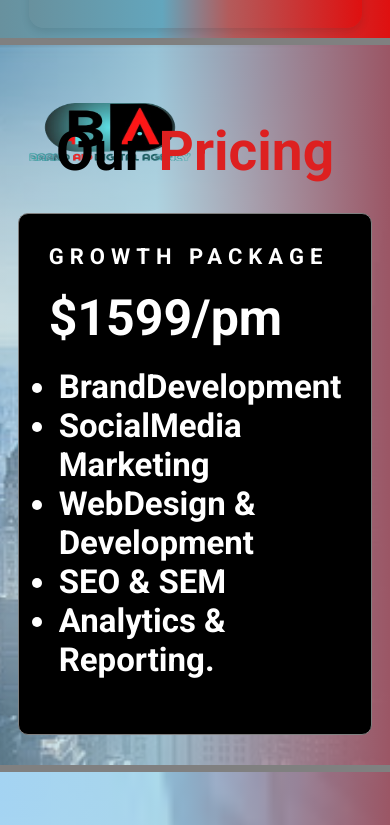
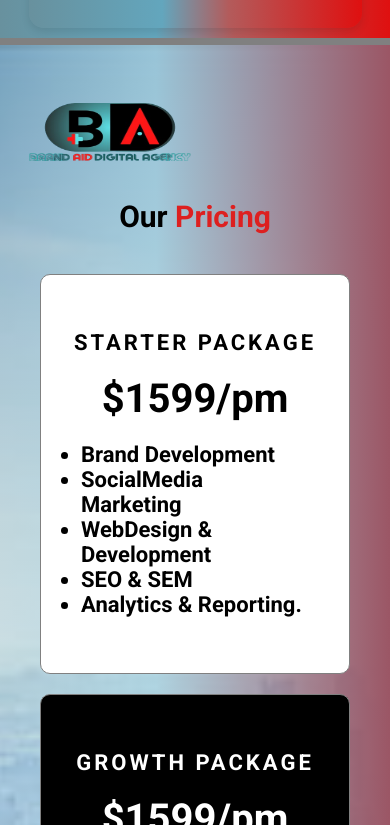
Before and after one commit to Abdirizackmasta/brand-aid-digital, a React (Vite) app: page / in a window 390 px wide. Shown: the part 7779-8604 px from the top of the page. Built offline with nearby package versions, Linux system fonts and the light colour scheme.

Commit message:
added responiveness

```diff
--- a/src/components/pricing/Pricing.jsx
+++ b/src/components/pricing/Pricing.jsx
@@ -1,5 +1,4 @@
 import styles from './Pricing.module.css'
-import logo from '../../assets/logobg.png'
 import Logo from '../logo/Logo'
 function Pricing() {
     return (
@@ -13,7 +12,7 @@ function Pricing() {
                     <p className={styles.packageTitle1}>STARTER PACKAGE</p>
                     <h1>$1599/pm</h1>
                     <ul>
-                        <li>BrandDevelopment</li>
+                        <li>Brand Development</li>
                         <li>SocialMedia Marketing</li>
                         <li>WebDesign & Development</li>
                         <li>SEO & SEM</li>
@@ -26,7 +25,7 @@ function Pricing() {
                     </p>
                     <h1>$1599/pm</h1>
                     <ul>
-                        <li>BrandDevelopment</li>
+                        <li>Brand Development</li>
                         <li>SocialMedia Marketing</li>
                         <li>WebDesign & Development</li>
                         <li>SEO & SEM</li>
@@ -37,7 +36,7 @@ function Pricing() {
                     <p  className={styles.packageTitle3}>PREMIUM PACKAGE</p>
                     <h1>$1599/pm</h1>
                     <ul>
-                        <li>BrandDevelopment</li>
+                        <li>Brand Development</li>
                         <li>SocialMedia Marketing</li>
                         <li>WebDesign & Development</li>
                         <li>SEO & SEM</li>
--- a/src/components/pricing/Pricing.module.css
+++ b/src/components/pricing/Pricing.module.css
@@ -100,3 +100,119 @@
         font-weight: 700;
         padding-left: 10px;
 }
+
+@media (max-width: 1280px){
+        .pricingHero h1{
+                font-size: 50px;
+        }
+        .packages div p{
+                font-size: 21px;
+                letter-spacing: 4px;
+        }
+        .packages div h1{
+                font-size: 45px;
+        }
+        .packages ul{
+                font-size: 30px;
+        }
+}
+@media (max-width: 1200px){
+        .pricingHero h1{
+                font-size: 45px;
+        }
+        .packages div p{
+                font-size: 19px;
+                letter-spacing: 3px;
+        }
+        .packages div h1{
+                font-size: 40px;
+        }
+        .packages ul{
+                font-size: 28px;
+        }
+}
+@media (max-width: 1100px){
+        .pricingHero h1{
+                font-size: 40px;
+        }
+        .packages div p{
+                font-size: 17px;
+                letter-spacing: 3px;
+        }
+        .packages div h1{
+                font-size: 35px;
+        }
+        .packages ul{
+                font-size: 25px;
+        }
+}
+@media (max-width: 1024px){
+       .pricingHero h1{
+                font-size: 35px;
+        }
+        .packages{
+                padding: 15px;
+                gap: 30px;
+        }
+        .packages div p{
+                font-size: 15px;
+                letter-spacing: 3px;
+        }
+        .packages div h1{
+                font-size: 35px;
+        }
+        .packages ul{
+                font-size: 25px;
+        }
+}
+@media (max-width: 900px){
+       .pricingHero h1{
+                font-size: 30px;
+        }
+        .packages div{
+                min-height: 400px;
+                flex-basis: 20%;
+                padding: 8px;
+        }
+        .packages{
+                padding: 10px;
+                gap: 20px;
+        }
+        .packages div p{
+                font-size: 13px;
+                letter-spacing: 3px;
+        }
+        .packages div h1{
+                font-size: 28px;
+        }
+        .packages ul{
+                font-size: 20px;
+                padding:0 20px;
+        }
+}
+@media (max-width: 768px) {
+
+        .packages{
+                flex-direction: column;
+                align-items: center;
+                justify-content: center;
+        }
+        .packages .package1, .packages .package2, .packages .package3{
+                flex-basis: 95%;
+                align-items: center;
+                justify-content: center;
+                padding: 20px;
+        }
+        .packages div h1{
+                font-size: 40px;
+        }
+        .packages div ul{
+                font-size: 22px;
+        }
+        .packages div p{
+                font-size: 22px;
+        }
+        .pricingHero h1{
+                margin: 30px;
+        }
+}
```
